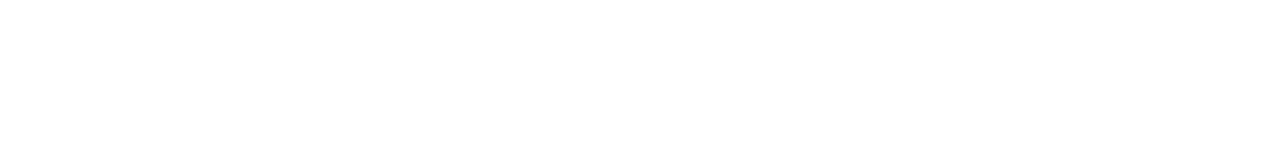
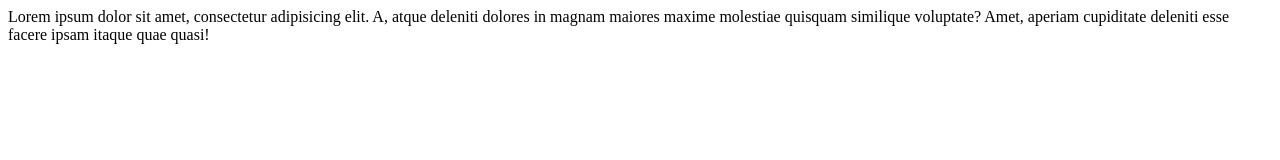
Before and after one commit to elmurodtoxtayev1993/elmurod, a plain HTML site: page index.html in a window 1280 px wide. Drawn offline with Linux system fonts and the light colour scheme.

Commit message:
vue qo'shildi

```diff
--- a/index.html
+++ b/index.html
@@ -8,6 +8,13 @@
     <title>Document</title>
 </head>
 <body>
+<div class="container">
+    <div class="row">
+        <div class="col-md-4">
+            Lorem ipsum dolor sit amet, consectetur adipisicing elit. A, atque deleniti dolores in magnam maiores maxime molestiae quisquam similique voluptate? Amet, aperiam cupiditate deleniti esse facere ipsam itaque quae quasi!
+        </div>
+    </div>
+</div>
 
 
 <script src="main.js"></script>
```
